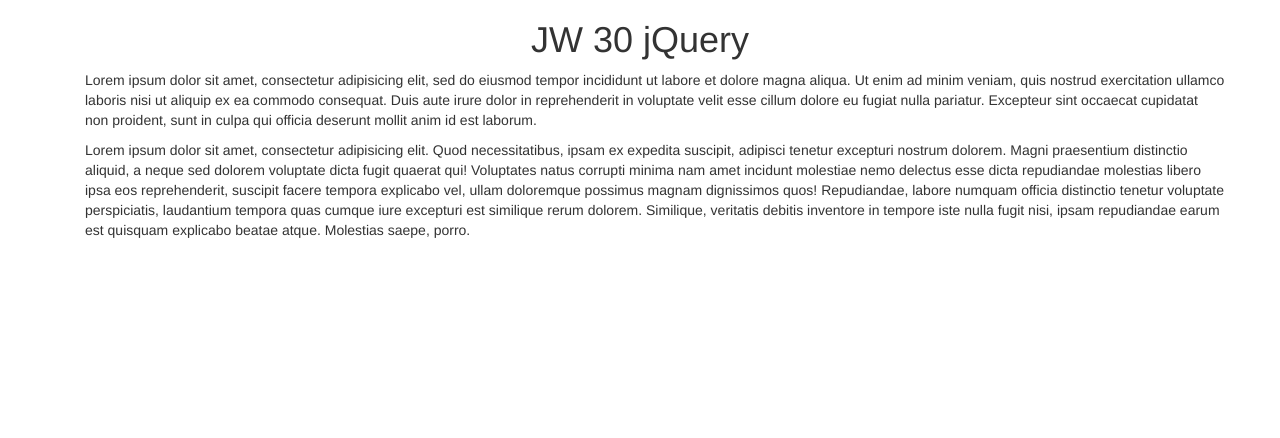
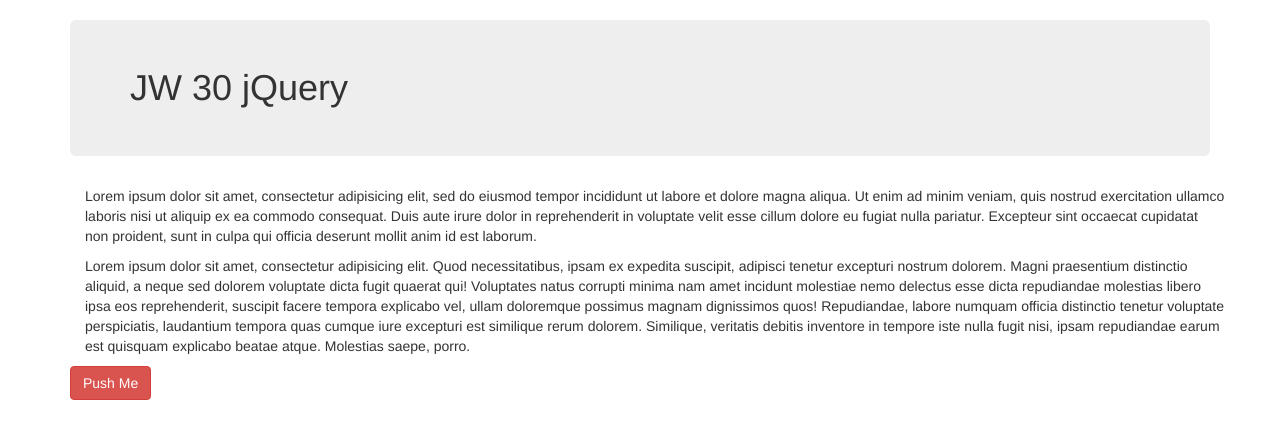
Before and after one commit to ahmedmusawir/jw_jquery_30, a plain HTML site: page index.html in a window 1280 px wide. Drawn offline with nearby package versions, Linux system fonts and the light colour scheme.

Commit message:
setup done

```diff
--- a/index.html
+++ b/index.html
@@ -32,7 +32,7 @@
 		</style>
 	</head>
 	<body class="container">
-		<h1 class="text-center">JW 30 jQuery</h1>
+		<h1 class="jumbotron">JW 30 jQuery</h1>
 		<article class="container">
 			<p>
 				Lorem ipsum dolor sit amet, consectetur adipisicing elit, sed do eiusmod
@@ -69,5 +69,13 @@
 		<!-- jQuery -->
 		<script src="//code.jquery.com/jquery.js"></script>
 		<script src="js/form.js"></script>
+		<script type="text/javascript">
+
+			contactForm.init();
+
+
+
+
+		</script>
 	</body>
 </html>
--- a/js/form.js
+++ b/js/form.js
@@ -2,6 +2,51 @@
 
 	$('html').addClass('js');
 
+	contactForm = {
+
+		formContainer: $('#contact'),
+
+		init: function (conf) {
+
+			$('<a/>', {
+				text: "Push Me",
+				'class': "btn btn-danger",
+				'id': "myButton",
+				'href': "http://google.com"
+			})
+			.insertAfter('article')
+			.on('click', this.show);
+		},
+
+		show: function (event) {
+			// console.log('showing ...');
+			event.preventDefault();
+
+			var $self = contactForm;
+
+			// $self.close();
+
+			$self.close.call($self.formContainer);
+
+			$self.formContainer.show();
+
+			// $self.call.close();
+
+		},
+
+		close: function (event) {
+
+			$('<span/>', {
+				text: "X",
+				'class': "close"
+			})
+				.prependTo(this);
+
+			// console.log(this);
+		}
+
+	}
+
 
 
 })();
```
